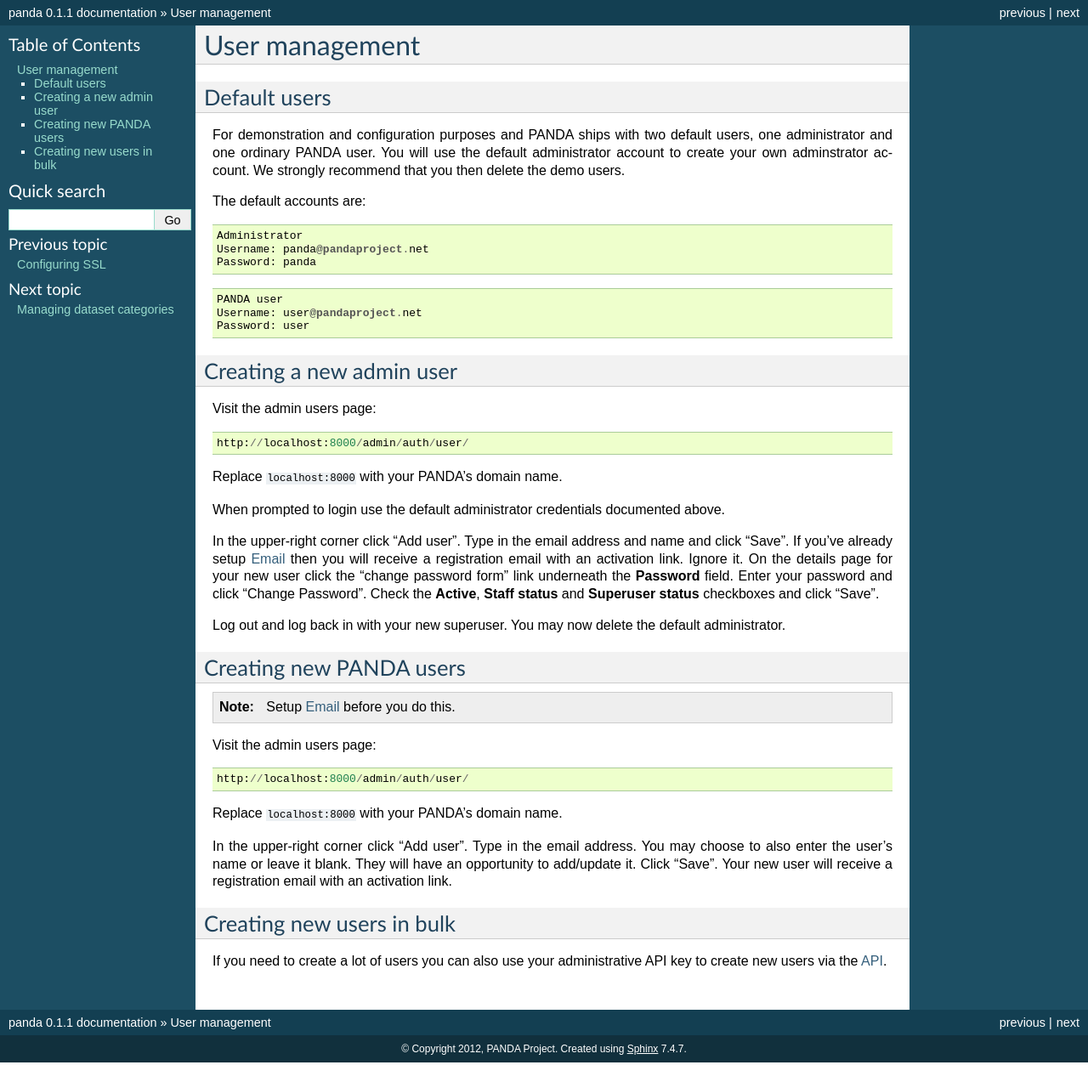
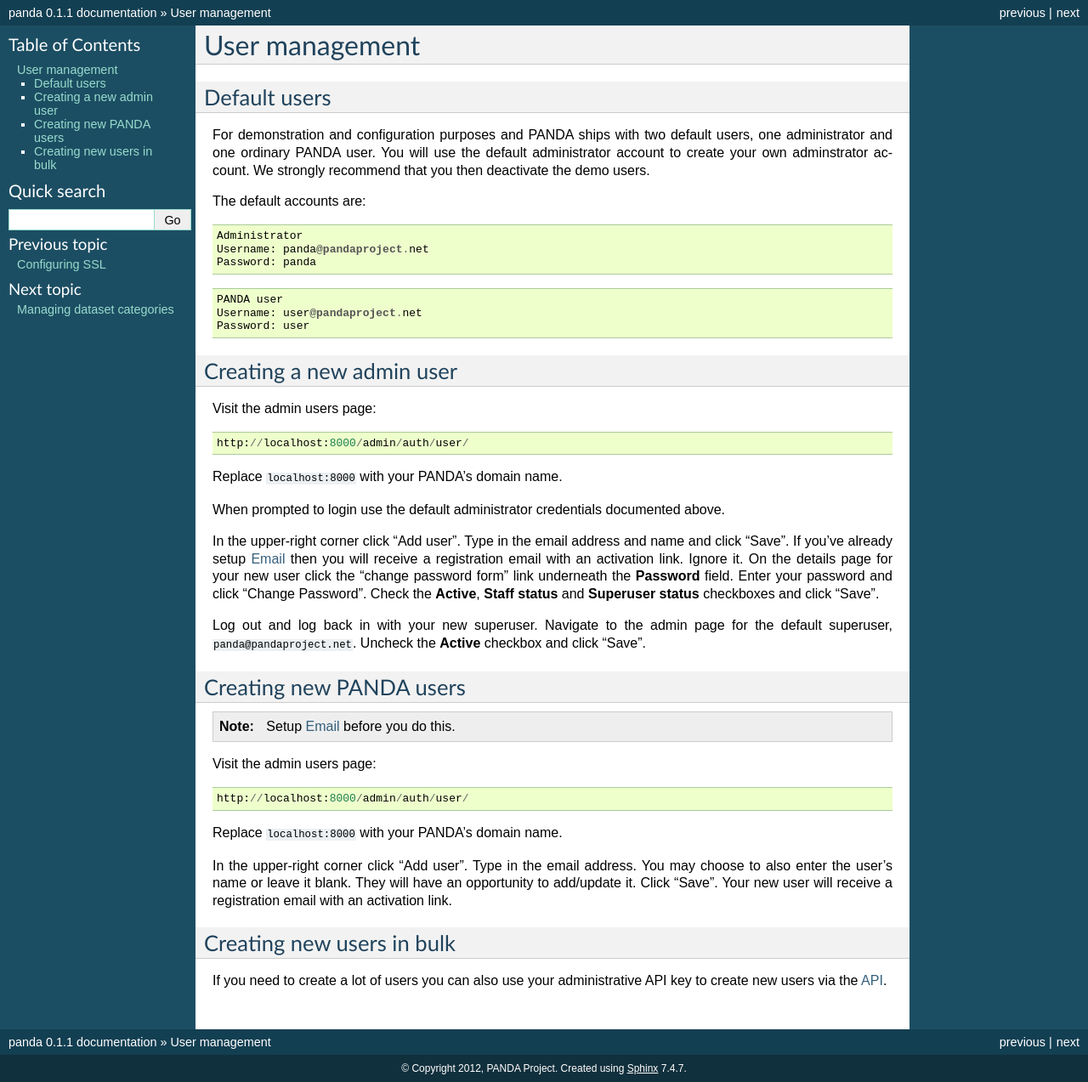
Before and after one commit to pandaproject/panda, a Sphinx documentation site: the page built from docs/users.rst, in a window 1280 px wide. Shown: the whole page at 85% size. Built offline with Sphinx 7.4.7, drawn with Linux system fonts in a browser that asks for light colours; before the commit the page ends 1250 px from its top, so only the background shows below that.

Commit message:
Update docs related to adding admin users. Add Niran to AUTHORS. Closes #464.

```diff
--- a/docs/users.rst
+++ b/docs/users.rst
@@ -5,7 +5,7 @@
 Default users
 =============
 
-For demonstration and configuration purposes and PANDA ships with two default users, one administrator and one ordinary PANDA user. You will use the default administrator account to create your own adminstrator account. We strongly recommend that you then delete the demo users.
+For demonstration and configuration purposes and PANDA ships with two default users, one administrator and one ordinary PANDA user. You will use the default administrator account to create your own adminstrator account. We strongly recommend that you then deactivate the demo users.
 
 The default accounts are::
 
@@ -32,7 +32,7 @@
 
 In the upper-right corner click "Add user". Type in the email address and name and click "Save". If you've already setup `Email <email.html>`_ then you will receive a registration email with an activation link. Ignore it. On the details page for your new user click the "change password form" link underneath the **Password** field. Enter your password and click "Change Password". Check the **Active**, **Staff status** and **Superuser status** checkboxes and click "Save".
 
-Log out and log back in with your new superuser. You may now delete the default administrator.
+Log out and log back in with your new superuser. Navigate to the admin page for the default superuser, ``panda@pandaproject.net``. Uncheck the **Active** checkbox and click "Save".
 
 Creating new PANDA users
 ========================
```
Also changed, not shown: 1 other file.
